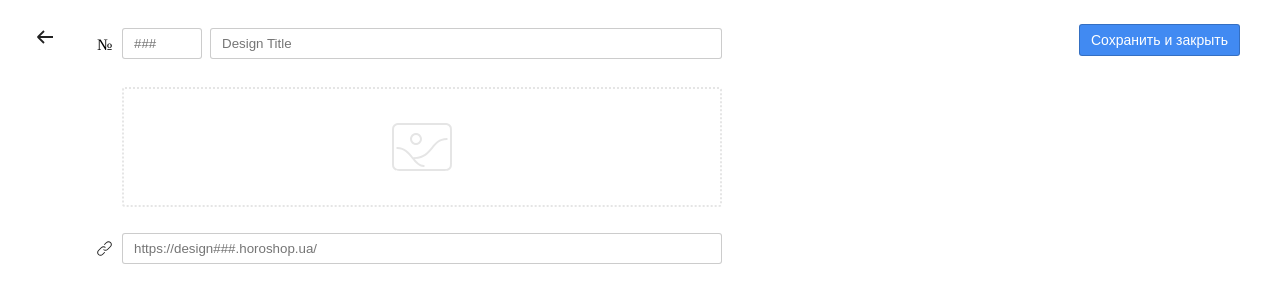
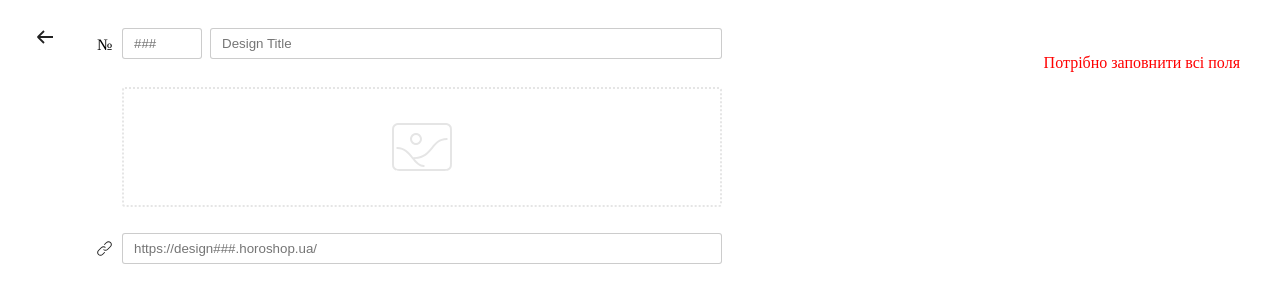
Before and after one commit to KladochnyiVolodymyr/horoshop-test, a Vue app: page /add in a window 1280 px wide. Shown: the top 302 px of the page. Built offline with nearby package versions, Linux system fonts and the light colour scheme.

Commit message:
added basic validation

```diff
--- a/src/components/EditDesign.vue
+++ b/src/components/EditDesign.vue
@@ -33,7 +33,8 @@
     </section>
     <div class="add-page__btns">
       <DeleteBtn @click.native="deleteDesign" v-if="isRouterId" />
-      <PrimaryBtn title="Сохранить и закрыть" @click.native="save" />
+      <PrimaryBtn title="Сохранить и закрыть" @click.native="save" v-if="validation" />
+      <p class="error-text" v-else>Потрібно заповнити всі поля</p>
     </div>
   </div>
 </template>
@@ -65,6 +66,11 @@ export default {
     },
     isRouterId() {
       return this.$route.params.id;
+    },
+    validation() {
+      return (
+        this.getCurrentDesign.id && this.getCurrentDesign.images.length !== 0
+      );
     }
   },
   methods: {
@@ -157,4 +163,8 @@ export default {
     top: 8px;
   }
 }
+.error-text {
+  color: red;
+  margin-top: 30px;
+}
 </style>
```
